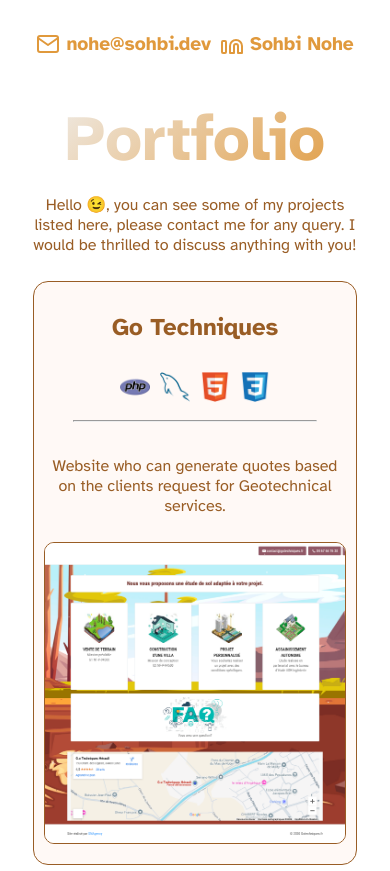
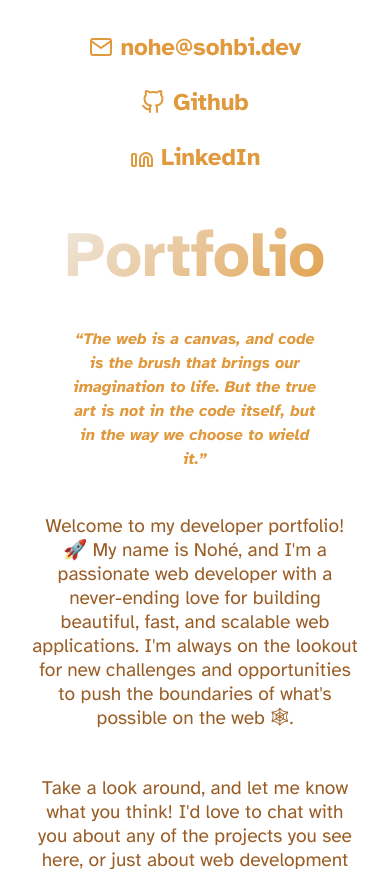
Before and after one commit to nohe-sohbi/portfolio, a React (Vite) app: page / in a window 390 px wide. Shown: the top 871 px of the page. Built offline with nearby package versions, Linux system fonts and the light colour scheme.

Commit message:
added an intro text and making it look better on mobile and added github link

```diff
--- a/src/components/Header.tsx
+++ b/src/components/Header.tsx
@@ -34,6 +34,34 @@ export default function Header() {
           </div>
           <div className="nav-element">
             <a
+              href="https://github.com/nohe-sohbi"
+              target="_blank"
+              style={{
+                display: "flex",
+                alignItems: "center",
+                textDecoration: "none",
+                color: "inherit",
+              }}
+            >
+              <svg
+                xmlns="http://www.w3.org/2000/svg"
+                width="24"
+                height="24"
+                viewBox="0 0 24 24"
+                fill="none"
+                stroke="currentColor"
+                strokeWidth="2"
+                strokeLinecap="round"
+                strokeLinejoin="round"
+                className="mx-2"
+              >
+                <path d="M9 19c-5 1.5-5-2.5-7-3m14 6v-3.87a3.37 3.37 0 0 0-.94-2.61c3.14-.35 6.44-1.54 6.44-7A5.44 5.44 0 0 0 20 4.77 5.07 5.07 0 0 0 19.91 1S18.73.65 16 2.48a13.38 13.38 0 0 0-7 0C6.27.65 5.09 1 5.09 1A5.07 5.07 0 0 0 5 4.77a5.44 5.44 0 0 0-1.5 3.78c0 5.42 3.3 6.61 6.44 7A3.37 3.37 0 0 0 9 18.13V22" />
+              </svg>
+              &nbsp;Github
+            </a>
+          </div>
+          <div className="nav-element">
+            <a
               href="https://www.linkedin.com/in/nohe-sohbi/"
               target="_blank"
               style={{
@@ -58,7 +86,7 @@ export default function Header() {
                 <path d="M16 8a6 6 0 0 1 6 6v7h-4v-7a2 2 0 0 0-2-2 2 2 0 0 0-2 2v7h-4v-7a6 6 0 0 1 6-6z" />
                 <rect x="2" y="9" width="4" height="12" rx="1" ry="1" />
               </svg>
-              &nbsp;Sohbi Nohe
+              &nbsp;LinkedIn
             </a>
           </div>
         </nav>
--- a/src/components/Intro.tsx
+++ b/src/components/Intro.tsx
@@ -15,10 +15,27 @@ export default function Intro() {
         >
           Portfolio
         </h1>
-        <p>
-          Hello 😉, you can see some of my projects listed here, please contact
-          me for any query. I would be thrilled to discuss anything with you!
-        </p>
+        <div className="intro">
+          <blockquote>
+            <em>
+              “The web is a canvas, and code is the brush that brings our
+              imagination to life. But the true art is not in the code itself,
+              but in the way we choose to wield it.”
+            </em>
+          </blockquote>
+          <p>
+            Welcome to my developer portfolio! 🚀 My name is Nohé, and I'm a
+            passionate web developer with a never-ending love for building
+            beautiful, fast, and scalable web applications. I'm always on the
+            lookout for new challenges and opportunities to push the boundaries
+            of what's possible on the web 🕸.
+          </p>
+          <p>
+            Take a look around, and let me know what you think! I'd love to chat
+            with you about any of the projects you see here, or just about web
+            development in general.
+          </p>
+        </div>
       </div>
     </>
   );
--- a/src/index.css
+++ b/src/index.css
@@ -20,6 +20,7 @@ body {
   margin: 10px;
   text-align: center;
   cursor: pointer;
+  transition: all 0.5s cubic-bezier(0.68, -0.55, 0.265, 1.55);
 }
 
 .project-tile:hover {
@@ -87,6 +88,30 @@ footer p {
   margin: 0;
 }
 
+.intro {
+  display: flex;
+  justify-content: center;
+  align-items: center;
+  flex-wrap: wrap;
+  gap: 10px;
+  flex-direction: column;
+  gap: 0.5rem;
+  font-size: 1.2rem;
+  color: #995d25;
+  text-align: center;
+  margin: 0 auto;
+  padding: 0;
+  line-height: 1.5rem;
+  max-width: 600px;
+}
+
+.intro > blockquote {
+  font-style: italic;
+  font-weight: 650;
+  color: #e0993c;
+  font-size: 1rem;
+}
+
 footer a {
   text-decoration: none;
 }
@@ -111,6 +136,12 @@ footer a:hover {
   }
 
   .nav-element {
-    font-size: 1.2rem;
+    font-size: 1.5rem;
+  }
+
+  nav {
+    flex-direction: column;
+    align-items: center;
+    gap: 25px;
   }
 }
```
